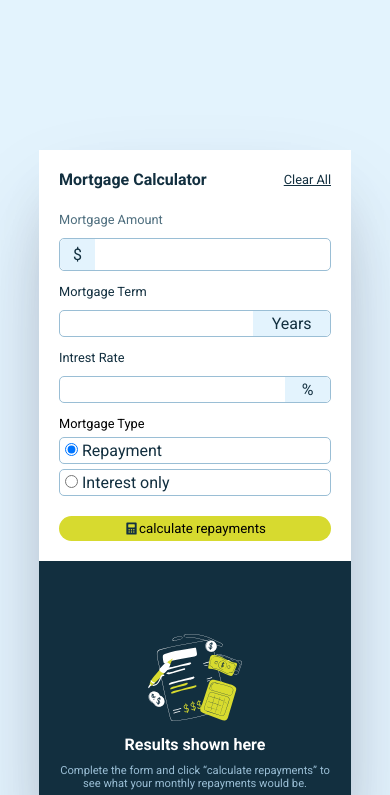
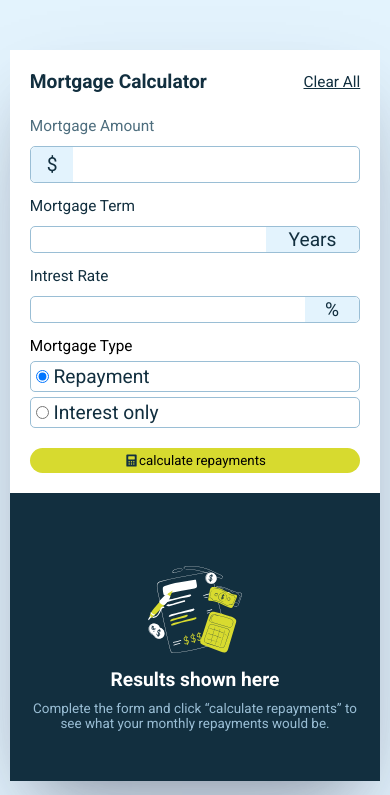
Before and after one commit to emmadino221/Mortage-repayment-calculator, a plain HTML site: page index.html in a window 390 px wide. Shown: the top 795 px of the page. Drawn offline with Linux system fonts and the light colour scheme.

Commit message:
mobile version refactored

```diff
--- a/style.css
+++ b/style.css
@@ -303,6 +303,15 @@ button img {
 }
 
 @media screen and (max-width: 600px) {
+  html {
+    font-size: 1.2rem;
+  }
+  body {
+    max-width: 900px;
+    width: 95%;
+    margin-top: 50px;
+    height: 100vh;
+  }
   .container {
     flex-direction: column;
   }
```
